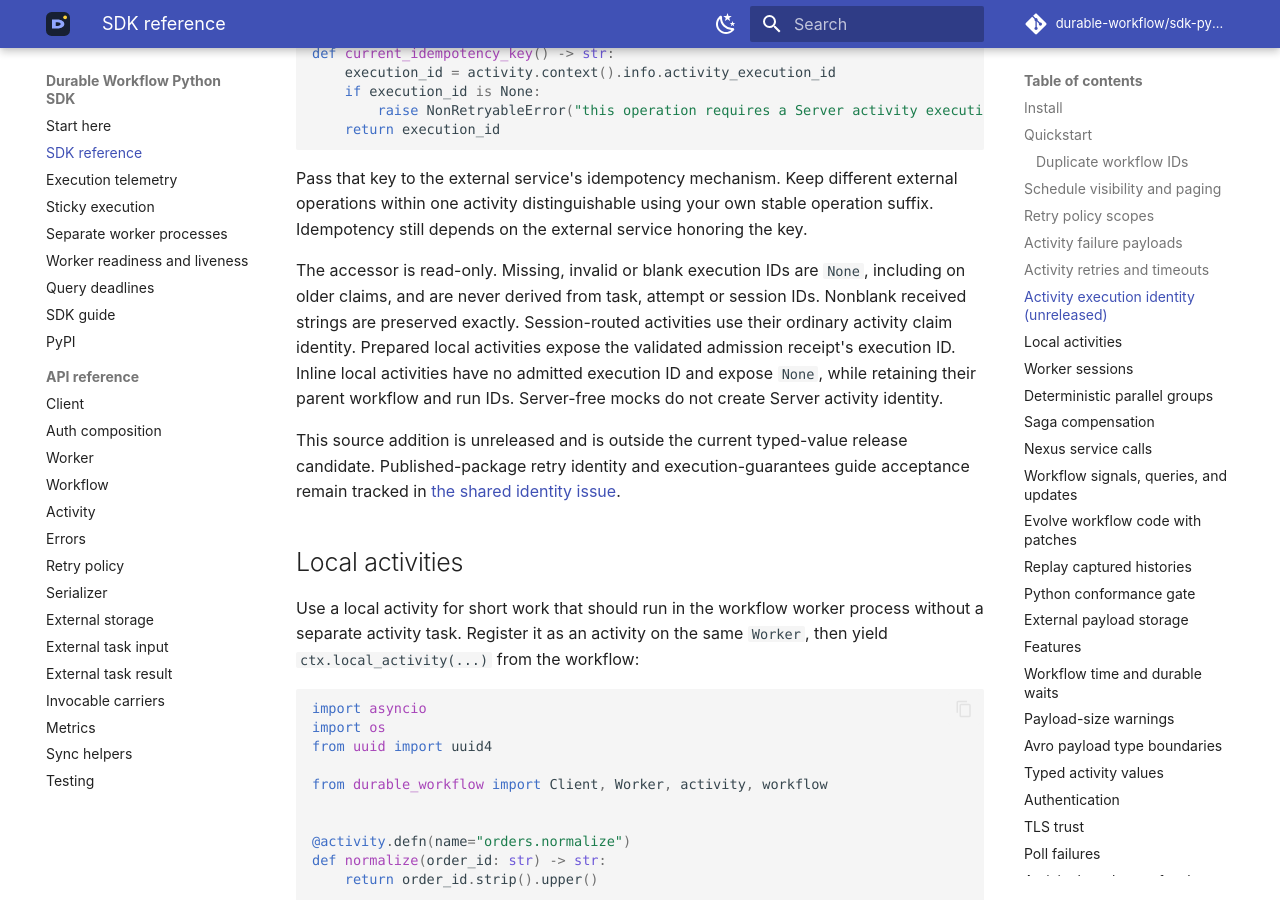
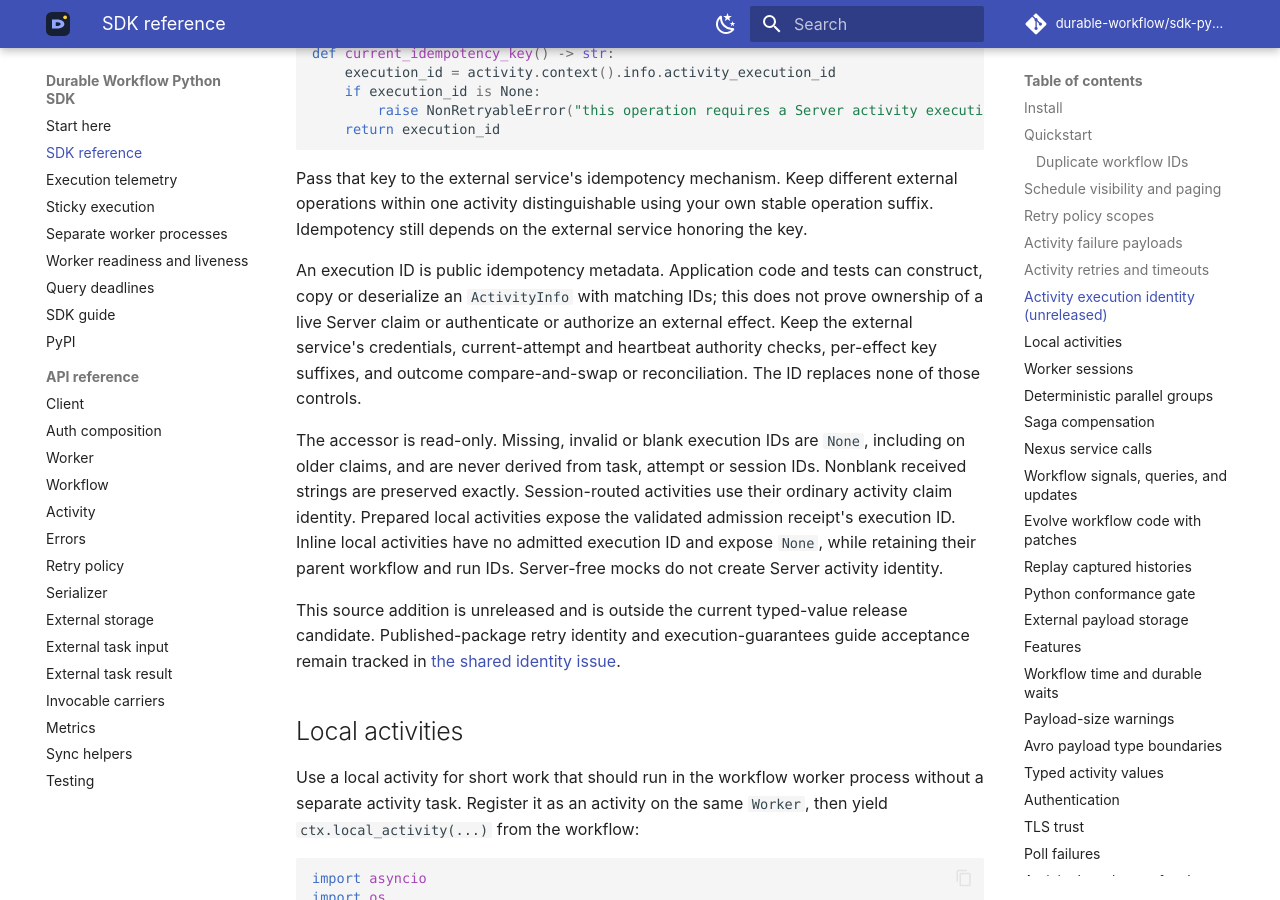
Before and after one commit to durable-workflow/sdk-python, an MkDocs documentation site: the page built from docs/sdk-reference.md, in a window 1280 px wide and 900 px high, scrolled down 5696 px. Built offline with MkDocs 1.6.1 and Material for MkDocs 9.7.7, drawn with Linux system fonts in a browser that asks for light colours.

Commit message:
Clarify that activity identity is idempotency metadata

```diff
--- a/docs/sdk-reference.md
+++ b/docs/sdk-reference.md
@@ -252,6 +252,13 @@
 external operations within one activity distinguishable using your own stable
 operation suffix. Idempotency still depends on the external service honoring
 the key.
+
+An execution ID is public idempotency metadata. Application code and tests can
+construct, copy or deserialize an `ActivityInfo` with matching IDs; this does
+not prove ownership of a live Server claim or authenticate or authorize an
+external effect. Keep the external service's credentials, current-attempt and
+heartbeat authority checks, per-effect key suffixes, and outcome
+compare-and-swap or reconciliation. The ID replaces none of those controls.
 
 The accessor is read-only. Missing, invalid or blank execution IDs are `None`,
 including on older claims, and are never derived from task, attempt or session
```
Also changed, not shown: CHANGELOG.md (+1 -1 lines).
